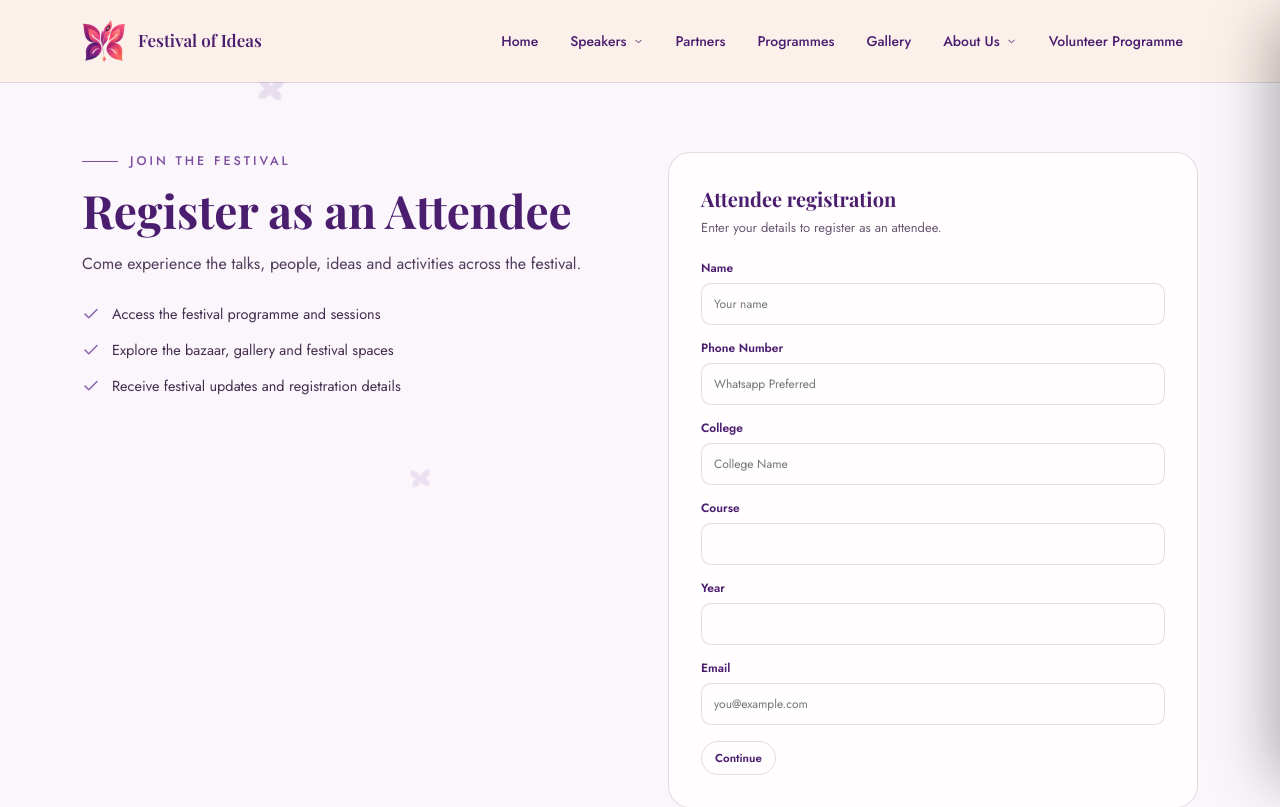
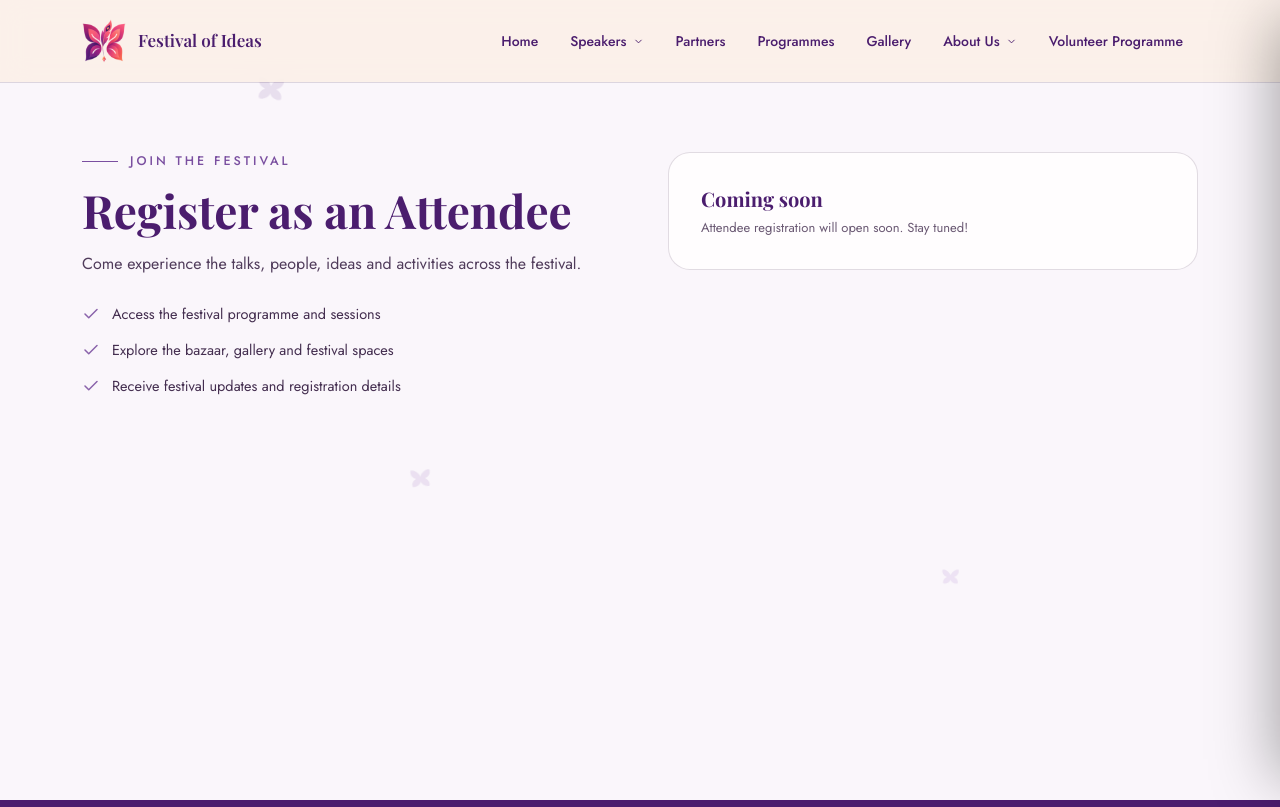
Before and after one commit to shreshthasarraf/foi-delhi-website, a Next.js app: page /attendees in a window 1280 px wide. Shown: the top 807 px of the page. Built offline with nearby package versions, Linux system fonts and the light colour scheme; a web font is replaced by a local one.

Commit message:
Attendees: show 'Coming soon' instead of registration form

```diff
--- a/app/attendees/page.js
+++ b/app/attendees/page.js
@@ -1,6 +1,5 @@
 import PageHead from '../../components/PageHead';
 import CheckList from '../../components/CheckList';
-import RegistrationForm from '../../components/RegistrationForm';
 
 export const metadata = { title: 'Register as an Attendee' };
 
@@ -13,14 +12,10 @@ export default function AttendeesPage() {
             <PageHead eyebrow="JOIN THE FESTIVAL" title="Register as an Attendee" desc="Come experience the talks, people, ideas and activities across the festival." descStyle={{ marginBottom: 0 }} />
             <CheckList items={['Access the festival programme and sessions', 'Explore the bazaar, gallery and festival spaces', 'Receive festival updates and registration details']} />
           </div>
-          <RegistrationForm kind="attendee" fields={[
-            ['Name', 'text', 'Your name'],
-            ['Phone Number', 'tel', 'Whatsapp Preferred'],
-            ['College', 'text', 'College Name'],
-            ['Course', 'text', ''],
-            ['Year', 'text', ''],
-            ['Email', 'email', 'you@example.com'],
-          ]} />
+          <div className="vol-form registration-detail-form">
+            <h3 style={{ margin: '0 0 6px', fontSize: 20, color: 'var(--plum)' }}>Coming soon</h3>
+            <p style={{ fontSize: 13, opacity: 0.7, margin: 0 }}>Attendee registration will open soon. Stay tuned!</p>
+          </div>
         </div>
       </div>
     </section>
```
